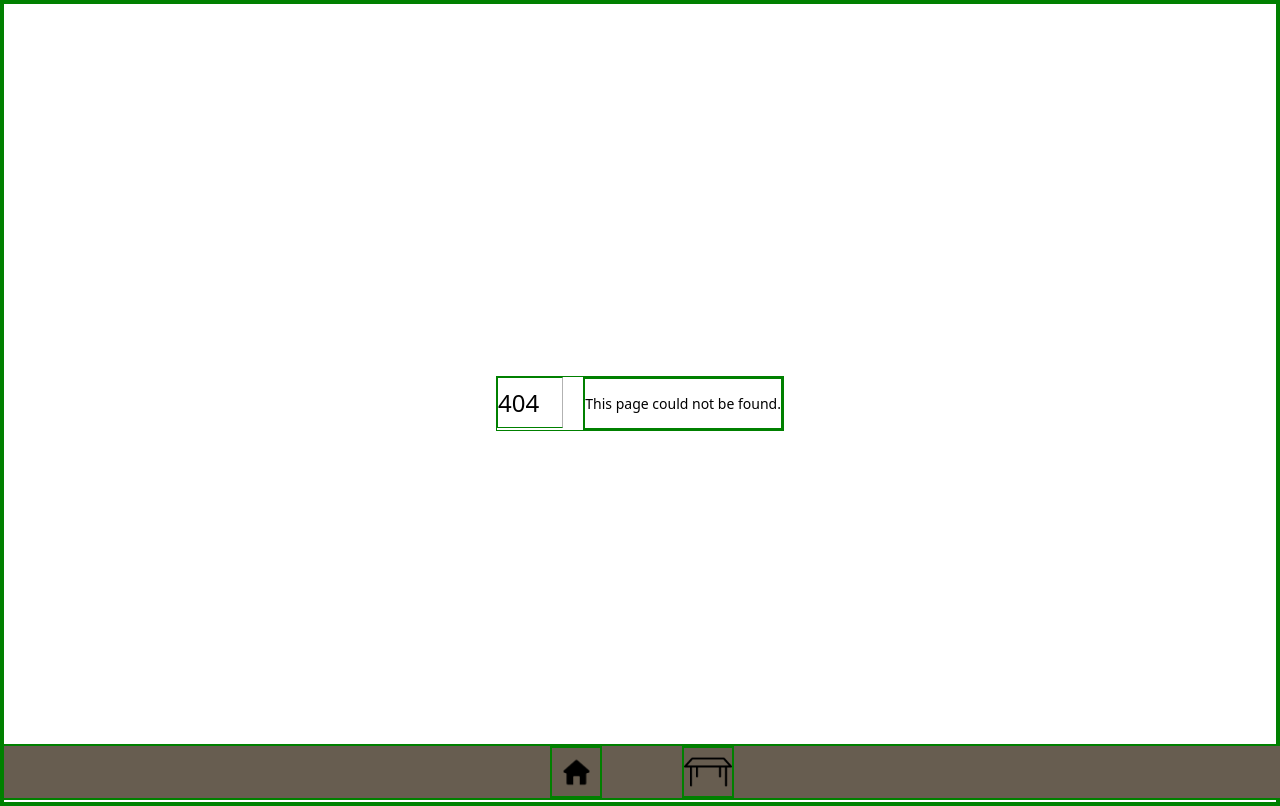
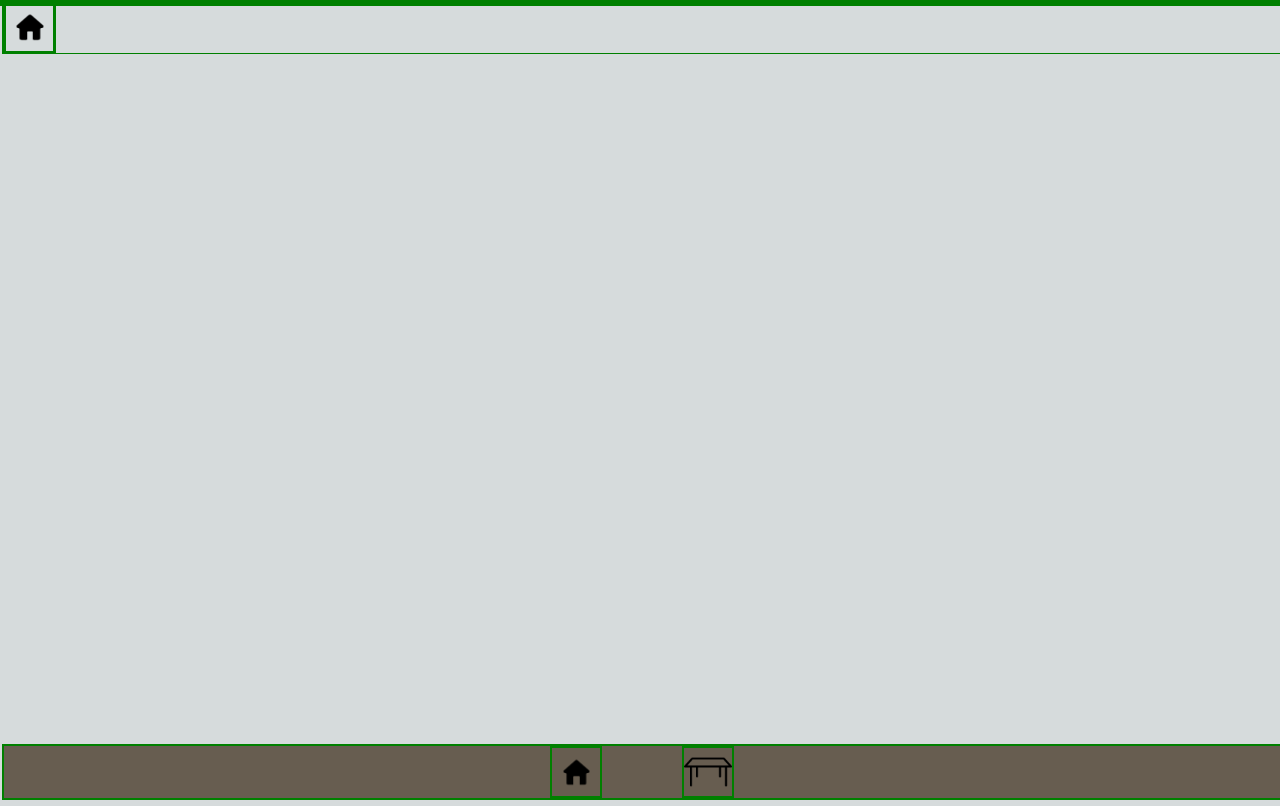
Before and after one commit to NachoBerardo/Waitless, a Next.js app in the folder waitless/: page /header in a window 1280 px wide. Before the commit this address had no page. Built offline with nearby package versions, Linux system fonts and the light colour scheme.

Commit message:
arranque de header

```diff
--- a/waitless/src/pages/_document.tsx
+++ b/waitless/src/pages/_document.tsx
@@ -1,9 +1,11 @@
 import { Html, Head, Main, NextScript } from 'next/document'
 import  Footer  from './footer'
+import  Header  from './header'
 
 export default function Document() {
   return (
     <Html lang="en">
+      <Header/>
       <Head/>
       <body className="">
         <Main/>
--- /dev/null
+++ b/waitless/src/pages/header.tsx
@@ -0,0 +1,16 @@
+import Image from 'next/image';
+
+export default function Header() {
+    return(
+        <header className="flex w-screen fixed top-0 bg-opacity-100 " id="header">
+            <button>
+                <Image
+                    src="/homeicon.jpg"
+                    alt='Icono casa'
+                    width={50}
+                    height={50}
+                />
+            </button>
+        </header>
+    )
+}
```
